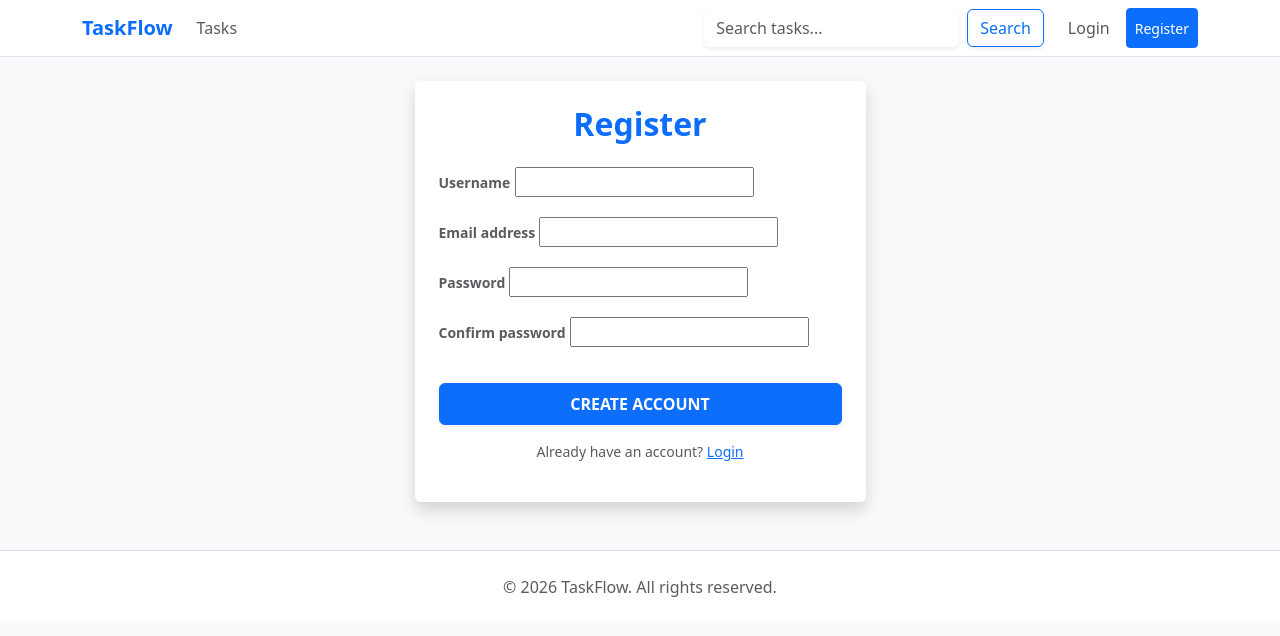
After one commit to Baqbergenov-Said/U11_django_narmativ, a Django app: page /register/ in a window 1280 px wide. The commit adds this page. Shown: the top 636 px of the page. Run offline with Django 5.2, Linux system fonts and the light colour scheme.

Commit message:
5-normativ: Custom Register va Login added

```diff
--- /dev/null
+++ b/taskmanager/forms.py
@@ -0,0 +1,42 @@
+from django import forms
+from django.contrib.auth.models import User
+from django.core.exceptions import ValidationError
+from django.contrib.auth import authenticate
+
+# Sing up from
+class RegisterForm(forms.ModelForm):
+    password = forms.CharField(widget=forms.PasswordInput)
+    confirm_password = forms.CharField(widget=forms.PasswordInput)
+
+    class Meta:
+        model = User
+        fields = ['username', 'email', 'password']
+
+    def clean(self):
+        cleaned_data = super().clean()
+        password = cleaned_data.get("password")
+        confirm_password = cleaned_data.get("confirm_password")
+
+        # Parollarni solishtirish
+        if password != confirm_password:
+            raise ValidationError("Parollar mos kelmadi!")
+        return cleaned_data
+
+# login into form
+class LoginForm(forms.Form):
+    username = forms.CharField()
+    password = forms.CharField(widget=forms.PasswordInput)
+
+    def clean(self):
+        cleaned_data = super().clean()
+        username = cleaned_data.get("username")
+        password = cleaned_data.get("password")
+
+        if username and password:
+            # authenticate() chaqirish
+            user = authenticate(username=username, password=password)
+            if user is None:
+                # User topilmasa xatolik
+                raise ValidationError("Username yoki parol noto'g'ri!")
+            cleaned_data['user'] = user
+        return cleaned_data
--- a/taskmanager/urls.py
+++ b/taskmanager/urls.py
@@ -7,5 +7,8 @@ urlpatterns = [
     path('tasks/create/', views.create_task, name='task_create'),
     path('tasks/<int:pk>/delete/', views.delete_task, name='delete_task'),
     path('tasks/<int:pk>/update/', views.update_task, name='update_task'),
+    path('register/', views.register_view, name='register'),
+    path('login/', views.login_view, name='login'),
+    path('logout/', views.logout_view, name='logout'),
     path('<path:path>', views.page_not_found, name='catch_all'),
 ]
--- a/taskmanager/views.py
+++ b/taskmanager/views.py
@@ -1,32 +1,66 @@
 from django.shortcuts import render, redirect, get_object_or_404
 from django.core.paginator import Paginator
 from django.db.models import Q
-from django.shortcuts import render
+from django.contrib.auth import login, logout, authenticate
 from .models import Task
+from .forms import RegisterForm, LoginForm
 
 def homepage(request):
     return render(request, 'homepage.html')
 
+def page_not_found(request, path):
+    return render(request, 'not_found.html', status=404)
+
 def task_list(request):
-    tasks = Task.objects.all()
-    search_query = request.GET.get('search', '')
+    query = request.GET.get('q', '').strip()
+    page_number = request.GET.get('page', 1)
 
-    # Filter tasks by search query
-    if search_query:
-        tasks = tasks.filter(Q(title__icontains=search_query) | Q(description__icontains=search_query))
+    tasks_list = Task.objects.all().order_by('-doe_date')
 
-    # Pagination
-    paginator = Paginator(tasks, 5)  # 5 tasks per page
-    page_number = request.GET.get('page', 1)
+    if query:
+        tasks_list = tasks_list.filter(
+            Q(title__icontains=query) | Q(description__icontains=query)
+        )
+
+    paginator = Paginator(tasks_list, 6)
     page_obj = paginator.get_page(page_number)
 
-    context = {
-        'tasks': page_obj.object_list,
-        'page_obj': page_obj,
-        'search_query': search_query,
-    }
-    return render(request, 'task_list.html', context)
+    return render(request, 'task_list.html', {
+        'tasks': page_obj,
+        'query': query,
+    })
 
+# sing up view or register view
+def register_view(request):
+    if request.method == 'POST':
+        form = RegisterForm(request.POST)
+        if form.is_valid():
+            user = form.save(commit=False)
+            user.set_password(form.cleaned_data['password'])
+            user.save()
+            return redirect('login')
+    else:
+        form = RegisterForm()
+    return render(request, 'register.html', {'form': form})
+
+# login view or login into view
+def login_view(request):
+    if request.method == 'POST':
+        form = LoginForm(request.POST)
+        if form.is_valid():
+            user = form.cleaned_data['user']
+            login(request, user)
+            return redirect('tasks')
+    else:
+        form = LoginForm()
+    return render(request, 'login.html', {'form': form})
+
+
+def logout_view(request):
+    logout(request)
+    return redirect('login')
+
+# CRUD operations:
 def create_task(request):
     if request.method == 'POST':
         title = request.POST.get('title')
@@ -53,31 +87,3 @@ def update_task(request, pk):
         task.save()
         return redirect('tasks')
     return render(request, 'edit_task.html', {'task': task})
-
-def page_not_found(request, path=None, exception=None):
-    return render(request, 'not_found.html', status=404)
-
-
-from django.shortcuts import render
-from django.core.paginator import Paginator
-from django.db.models import Q
-from .models import Task
-
-def task_list(request):
-    query = request.GET.get('q', '').strip()
-    page_number = request.GET.get('page', 1)
-
-    tasks_list = Task.objects.all().order_by('-doe_date')
-
-    if query:
-        tasks_list = tasks_list.filter(
-            Q(title__icontains=query) | Q(description__icontains=query)
-        )
-
-    paginator = Paginator(tasks_list, 6)
-    page_obj = paginator.get_page(page_number)
-
-    return render(request, 'task_list.html', {
-        'tasks': page_obj,
-        'query': query,
-    })
--- a/templates/base.html
+++ b/templates/base.html
@@ -12,7 +12,8 @@
 
     <nav class="navbar navbar-expand-lg bg-white border-bottom sticky-top">
       <div class="container">
-          <a class="navbar-brand fw-bold text-primary" href="{% url 'home' %}">TaskFlow</a>
+        <a class="navbar-brand fw-bold text-primary" href="{% url 'tasks' %}">TaskFlow</a>
+
         <button class="navbar-toggler" type="button" data-bs-toggle="collapse" data-bs-target="#navbarMain">
           <span class="navbar-toggler-icon"></span>
         </button>
@@ -24,11 +25,22 @@
             </li>
           </ul>
 
-            <form class="d-flex" method="GET" action="{% url 'tasks' %}">
+          <form class="d-flex me-3" method="GET" action="{% url 'tasks' %}">
             <input class="form-control me-2 shadow-sm border-0" type="search" name="q"
                    placeholder="Search tasks..." aria-label="Search" value="{{ request.GET.q }}">
             <button class="btn btn-outline-primary shadow-sm" type="submit">Search</button>
           </form>
+
+          <div class="navbar-nav">
+            {% if request.user.is_authenticated %}
+                <span class="nav-link text-dark fw-semibold me-2">Hi, {{ request.user.username }}!</span>
+                <a class="btn btn-outline-danger btn-sm d-flex align-items-center" href="{% url 'logout' %}">Logout</a>
+            {% else %}
+                <a class="nav-link me-2" href="{% url 'login' %}">Login</a>
+                <a class="btn btn-primary btn-sm d-flex align-items-center" href="{% url 'register' %}">Register</a>
+            {% endif %}
+          </div>
+
         </div>
       </div>
     </nav>
--- /dev/null
+++ b/templates/register.html
@@ -0,0 +1,29 @@
+{% extends 'base.html' %}
+
+{% block content %}
+<div class="row justify-content-center">
+    <div class="col-md-5">
+        <div class="card shadow border-0 p-4">
+            <h2 class="text-center fw-bold text-primary mb-4">Register</h2>
+            <form method="POST">
+                {% csrf_token %}
+
+                {% for field in form %}
+                    <div class="mb-3">
+                        <label class="form-label fw-semibold text-muted small">{{ field.label }}</label>
+                        {{ field }}
+                        {% if field.errors %}
+                            <div class="text-danger small">{{ field.errors.0 }}</div>
+                        {% endif %}
+                    </div>
+                {% endfor %}
+
+                <button type="submit" class="btn btn-primary w-100 py-2 mt-3 fw-bold shadow-sm">CREATE ACCOUNT</button>
+            </form>
+            <div class="text-center mt-3">
+                <p class="small text-muted">Already have an account? <a href="{% url 'login' %}">Login</a></p>
+            </div>
+        </div>
+    </div>
+</div>
+{% endblock %}
```
Also changed, not shown: templates/login.html (added, +49 -0 lines), db.sqlite3. Lines whose indentation alone changed are shown as unchanged.
